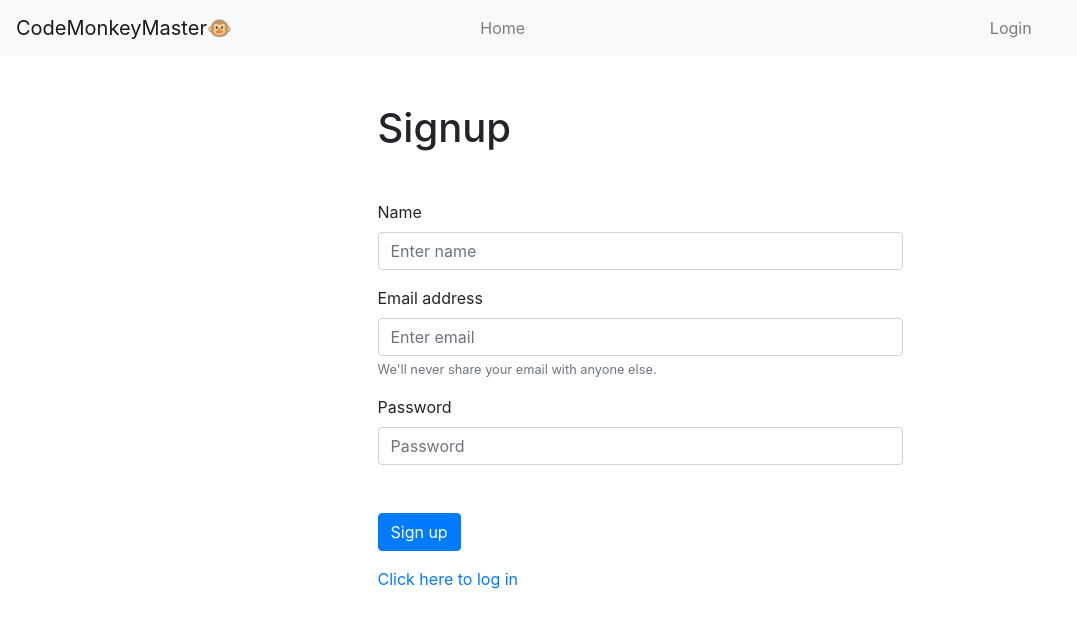
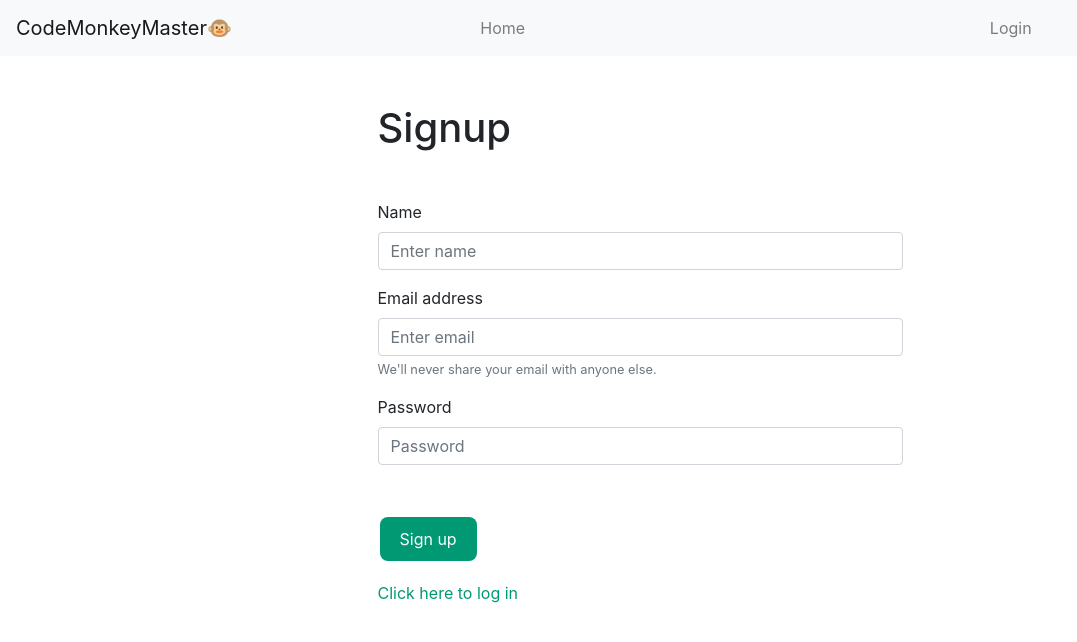
Before and after one commit to DiegoOTdC/codeMonkeyMaster-frontend, a React (Create React App) app: page /signup in a window 1280 px wide. Shown: the top 642 px of the page, without its empty margins (0-1077 px from the left). Built offline with nearby package versions, Linux system fonts and the light colour scheme; no server answers.

Commit message:
changed the colors of the buttons and links

```diff
--- a/src/components/Navigation/LoggedIn.js
+++ b/src/components/Navigation/LoggedIn.js
@@ -1,7 +1,6 @@
 import React from "react";
 import { useDispatch, useSelector } from "react-redux";
 import { logOut } from "../../store/user/actions";
-import Button from "react-bootstrap/Button";
 import { selectUser } from "../../store/user/selectors";
 import Nav from "react-bootstrap/Nav";
 
@@ -11,7 +10,22 @@ export default function LoggedIn() {
   return (
     <>
       <Nav.Item style={{ padding: ".5rem 1rem" }}>{user.email}</Nav.Item>
-      <Button onClick={() => dispatch(logOut())}>Logout</Button>
+      <button
+        style={{
+          backgroundColor: "#009973",
+          color: "#fff",
+          border: "none",
+          padding: "10px 20px",
+          textAlign: "center",
+          textDecoration: "none",
+          display: "inline-block",
+          fontSize: "16px",
+          borderRadius: "8px",
+        }}
+        onClick={() => dispatch(logOut())}
+      >
+        Logout
+      </button>
     </>
   );
 }
--- a/src/pages/Login/index.js
+++ b/src/pages/Login/index.js
@@ -1,7 +1,6 @@
 import React, { useState, useEffect } from "react";
 import Form from "react-bootstrap/Form";
 import Container from "react-bootstrap/Container";
-import Button from "react-bootstrap/Button";
 import { login } from "../../store/user/actions";
 import { selectToken } from "../../store/user/selectors";
 import { useDispatch, useSelector } from "react-redux";
@@ -39,7 +38,7 @@ export default function SignUp() {
           <Form.Label>Email address</Form.Label>
           <Form.Control
             value={email}
-            onChange={event => setEmail(event.target.value)}
+            onChange={(event) => setEmail(event.target.value)}
             type="email"
             placeholder="Enter email"
             required
@@ -50,18 +49,33 @@ export default function SignUp() {
           <Form.Label>Password</Form.Label>
           <Form.Control
             value={password}
-            onChange={event => setPassword(event.target.value)}
+            onChange={(event) => setPassword(event.target.value)}
             type="password"
             placeholder="Password"
             required
           />
         </Form.Group>
         <Form.Group className="mt-5">
-          <Button variant="primary" type="submit" onClick={submitForm}>
+          <button
+            style={{
+              backgroundColor: "#009973",
+              color: "#fff",
+              border: "none",
+              padding: "10px 20px",
+              textAlign: "center",
+              textDecoration: "none",
+              display: "inline-block",
+              fontSize: "16px",
+              margin: "4px 2px",
+              borderRadius: "8px",
+            }}
+            type="submit"
+            onClick={submitForm}
+          >
             Log in
-          </Button>
+          </button>
         </Form.Group>
-        <Link to="/signup" style={{ textAlign: "center" }}>
+        <Link style={{ color: "#009973" }} to="/signup">
           Click here to sign up
         </Link>
       </Form>
--- a/src/pages/SignUp/index.js
+++ b/src/pages/SignUp/index.js
@@ -1,7 +1,6 @@
 import React, { useState, useEffect } from "react";
 import Form from "react-bootstrap/Form";
 import Container from "react-bootstrap/Container";
-import Button from "react-bootstrap/Button";
 import { signUp } from "../../store/user/actions";
 import { selectToken } from "../../store/user/selectors";
 import { useDispatch, useSelector } from "react-redux";
@@ -40,7 +39,7 @@ export default function SignUp() {
           <Form.Label>Name</Form.Label>
           <Form.Control
             value={name}
-            onChange={event => setName(event.target.value)}
+            onChange={(event) => setName(event.target.value)}
             type="text"
             placeholder="Enter name"
             required
@@ -50,7 +49,7 @@ export default function SignUp() {
           <Form.Label>Email address</Form.Label>
           <Form.Control
             value={email}
-            onChange={event => setEmail(event.target.value)}
+            onChange={(event) => setEmail(event.target.value)}
             type="email"
             placeholder="Enter email"
             required
@@ -64,18 +63,35 @@ export default function SignUp() {
           <Form.Label>Password</Form.Label>
           <Form.Control
             value={password}
-            onChange={event => setPassword(event.target.value)}
+            onChange={(event) => setPassword(event.target.value)}
             type="password"
             placeholder="Password"
             required
           />
         </Form.Group>
         <Form.Group className="mt-5">
-          <Button variant="primary" type="submit" onClick={submitForm}>
+          <button
+            style={{
+              backgroundColor: "#009973",
+              color: "#fff",
+              border: "none",
+              padding: "10px 20px",
+              textAlign: "center",
+              textDecoration: "none",
+              display: "inline-block",
+              fontSize: "16px",
+              margin: "4px 2px",
+              borderRadius: "8px",
+            }}
+            type="submit"
+            onClick={submitForm}
+          >
             Sign up
-          </Button>
+          </button>
         </Form.Group>
-        <Link to="/login">Click here to log in</Link>
+        <Link style={{ color: "#009973" }} to="/login">
+          Click here to log in
+        </Link>
       </Form>
     </Container>
   );
--- a/src/pages/Welcome/index.js
+++ b/src/pages/Welcome/index.js
@@ -21,7 +21,7 @@ export default function Welcome() {
           <br />
           <b>
             <Link to="/signup">
-                <button className="welcomeButton">Register</button>
+              <button className="welcomeButton">Sign up</button>
             </Link>{" "}
             for free and start your code challenge now!
           </b>
```
Lines whose indentation alone changed are shown as unchanged.
